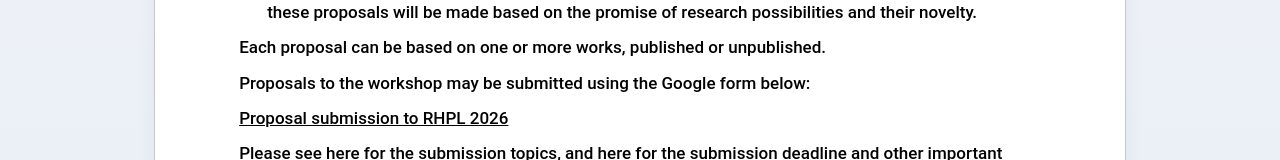
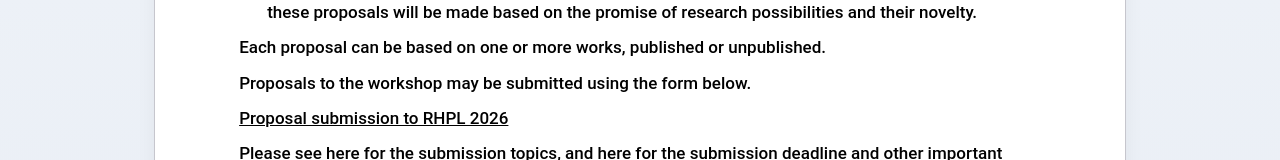
Before and after one commit to RajivDalal/RHPL, a React (Vite) app in the folder rhpl-web/: page /submit_proposal in a window 1280 px wide. Shown: the part 779-939 px from the top of the page. Built offline with nearby package versions, Linux system fonts and the light colour scheme; a web font is replaced by a local one.

Commit message:
Changed Google form to just form

```diff
--- a/rhpl-web/src/pages/submit_proposal.jsx
+++ b/rhpl-web/src/pages/submit_proposal.jsx
@@ -22,7 +22,7 @@ const Submit_proposal = () => {
 
         <div>Each proposal can be based on one or more works, published or unpublished.</div>
 
-        <div>Proposals to the workshop may be submitted using the Google form below:</div>
+        <div>Proposals to the workshop may be submitted using the form below.</div>
 
         <div className="paraLink"><a className="underline" href="https://forms.fillout.com/t/7ePHh773f2us">Proposal submission to RHPL 2026</a></div>
 
```
